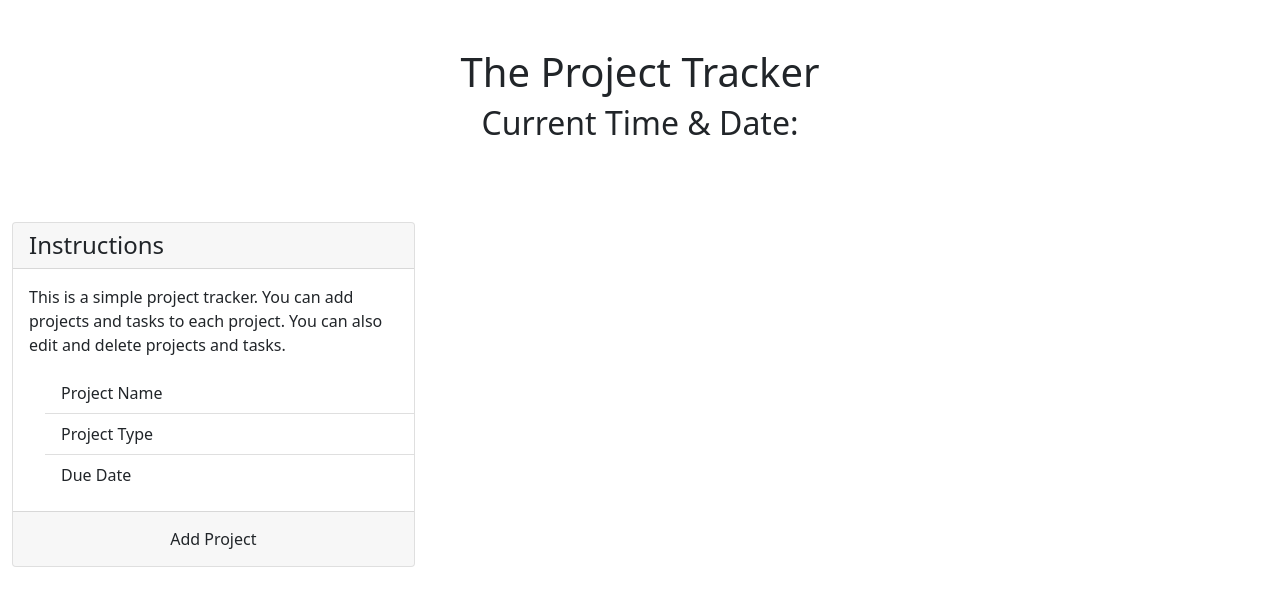
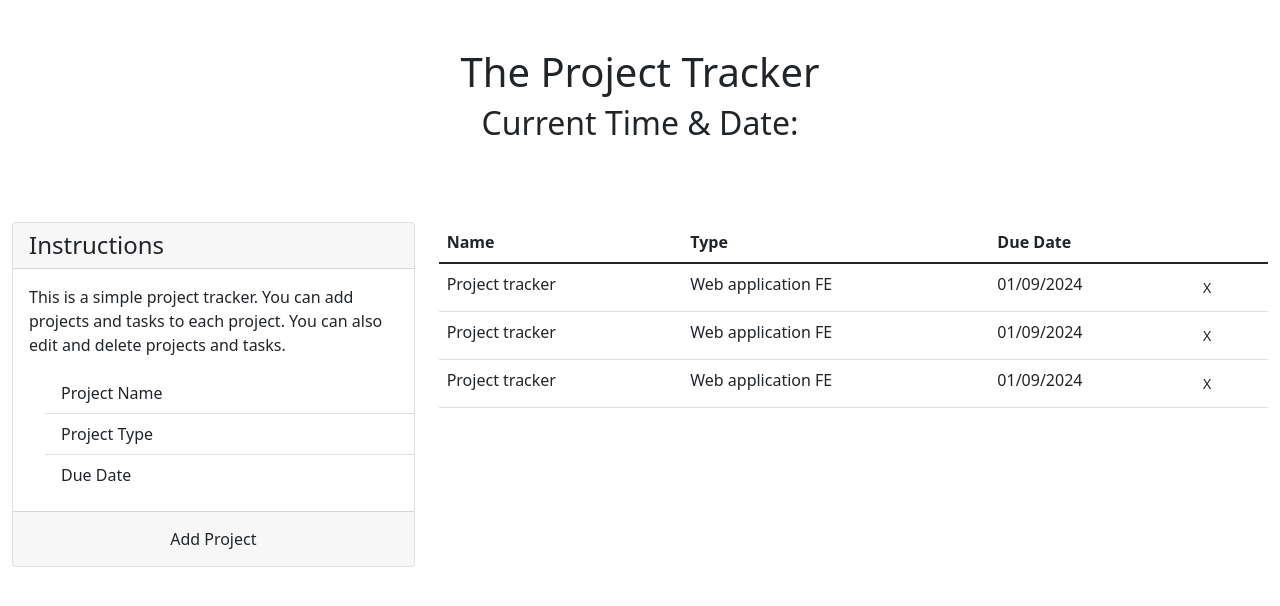
Before and after one commit to taylasagerios/the_project_tracker, a plain HTML site: page index.html in a window 1280 px wide. Drawn offline with nearby package versions, Linux system fonts and the light colour scheme.

Commit message:
Refactor project tracker layout and add new project modal

```diff
--- a/index.html
+++ b/index.html
@@ -19,7 +19,7 @@
   </head>
   <body>
     <header class="p-5 mb-4 text-center header">
-        <h1 class=""> The Project Tracker </h1>
+      <h1 class="">The Project Tracker</h1>
       <h2>Current Time & Date: <span id="time-display"></span></h2>
     </header>
     <main class="container-fluid">
@@ -30,7 +30,8 @@
             <div class="card-body">
               <p class="card-text">
                 This is a simple project tracker. You can add projects and tasks
-              to each project. You can also edit and delete projects and tasks.
+                to each project. You can also edit and delete projects and
+                tasks.
               </p>
             </div>
             <ul class="list-grouo list-group-flush">
@@ -39,15 +40,75 @@
               <li class="list-group-item">Due Date</li>
             </ul>
             <div class="card-footer">
-            <button class="btn btn-block btn-custom w-100" data-bs-toggle="modal" data-bs-taret="#new-project-modal">Add Project</button>
+              <button
+                class="btn btn-block btn-custom w-100"
+                data-bs-toggle="modal"
+                data-bs-taret="#new-project-modal"
+              >
+                Add Project
+              </button>
             </div>
           </div>
         </div>
         <div class="col-md col-xl-8">
-
+          <table class="table table-custom">
+            <thead>
+              <tr>
+                <th>Name</th>
+                <th>Type</th>
+                <th>Due Date</th>
+                <th></th>
+              </tr>
+            </thead>
+            <tbody id="project-display">
+              <tr>
+                <td>Project tracker</td>
+                <td>Web application FE</td>
+                <td>01/09/2024</td>
+                <td><button class="btn btn-sm">X</button></td>
+              </tr>
+              <tr class="project-late">
+                <td>Project tracker</td>
+                <td>Web application FE</td>
+                <td>01/09/2024</td>
+                <td><button class="btn btn-sm">X</button></td>
+              </tr>
+              <tr class="project-today">
+                <td>Project tracker</td>
+                <td>Web application FE</td>
+                <td>01/09/2024</td>
+                <td><button class="btn btn-sm">X</button></td>
+              </tr>
+            </tbody>
+          </table>
         </div>
       </div>
     </main>
+
+    <!-- Modal -->
+    <div
+      class="modal fade"
+      id="new-project-modal"
+      tabindex="-1"
+      aria-labelledby="new-project-modal-header"
+      aria-hidden="true"
+    >
+      <div class="modal-dialog">
+        <div class="modal-content">
+          <form action="" id="project-form">
+            <div class="modal-header custom-modal-header">
+              <h5 class="modal-title" id="new-project-modal-label">
+                Add a new project
+              </h5>
+              <button class="btn-close btn-close-white" type="button" data-bs-dismiss="modal" aria-label="Close"></button>
+            </div>
+            <div class="modal-body">
+
+            </div>
+          </form>
+        </div>
+      </div>
+    </div>
     <script src="assets/script.js"></script>
   </body>
 </html>
```
Lines whose indentation alone changed are shown as unchanged.
